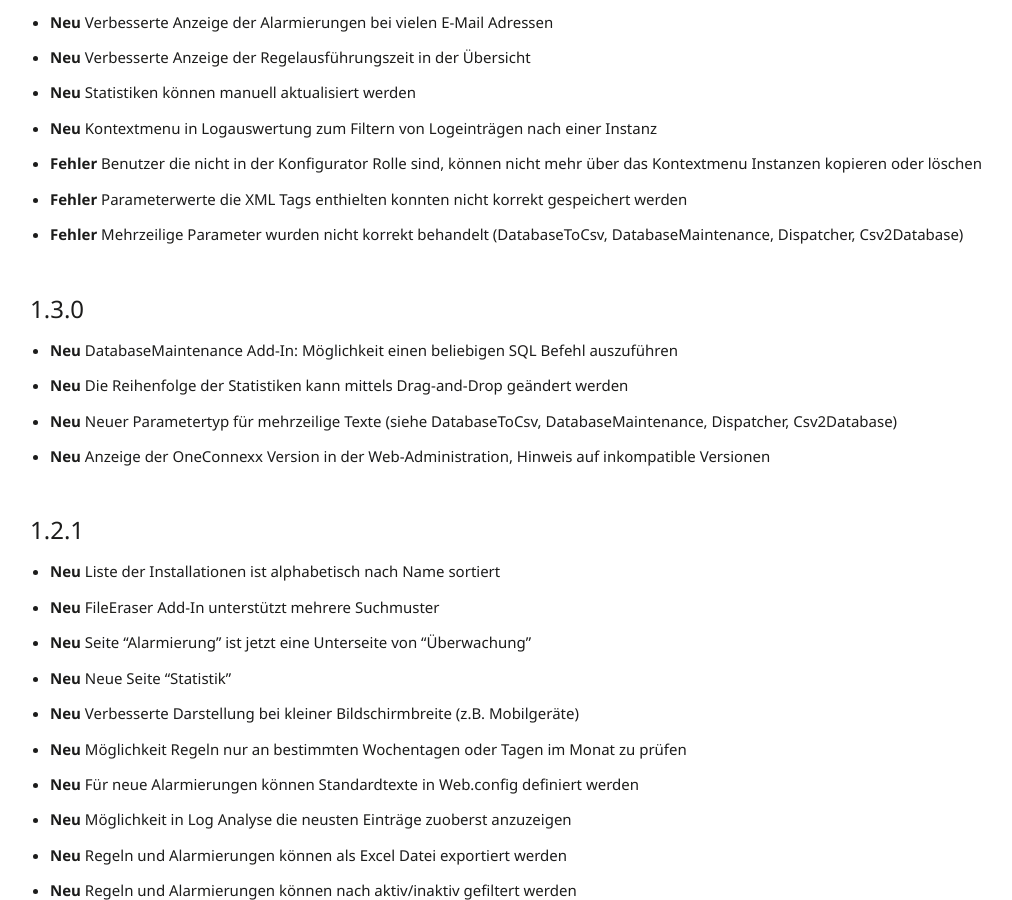
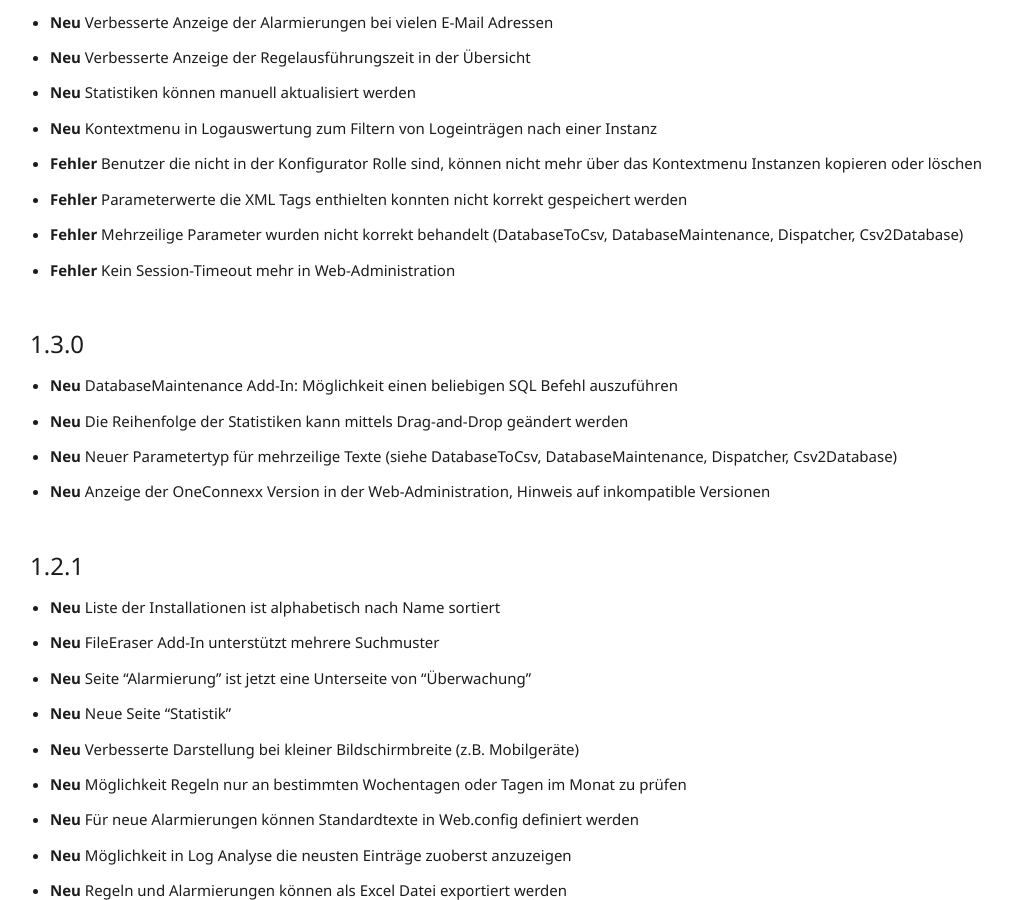
Before and after one commit to primesoft-group/oneconnexx-docs, a Jekyll site: the page built from _pages/setup/de/releasenotes.md, in a window 1280 px wide and 900 px high, scrolled down 579 px. Shown: the whole window, without its empty margins (44-1056 px from the left). Built offline with Jekyll 4.4.1, drawn with Linux system fonts in a browser that asks for light colours; nearby versions of some CDN libraries; some web fonts are replaced.

Commit message:
Update releasenotes.md

```diff
--- a/_pages/setup/de/releasenotes.md
+++ b/_pages/setup/de/releasenotes.md
@@ -18,6 +18,7 @@ permalink: "setup/de/releasenotes/"
 * __Fehler__ Benutzer die nicht in der Konfigurator Rolle sind, können nicht mehr über das Kontextmenu Instanzen kopieren oder löschen
 * __Fehler__ Parameterwerte die XML Tags enthielten konnten nicht korrekt gespeichert werden
 * __Fehler__ Mehrzeilige Parameter wurden nicht korrekt behandelt (DatabaseToCsv, DatabaseMaintenance, Dispatcher, Csv2Database)
+* __Fehler__ Kein Session-Timeout mehr in Web-Administration
 
 
 #### 1.3.0
```
